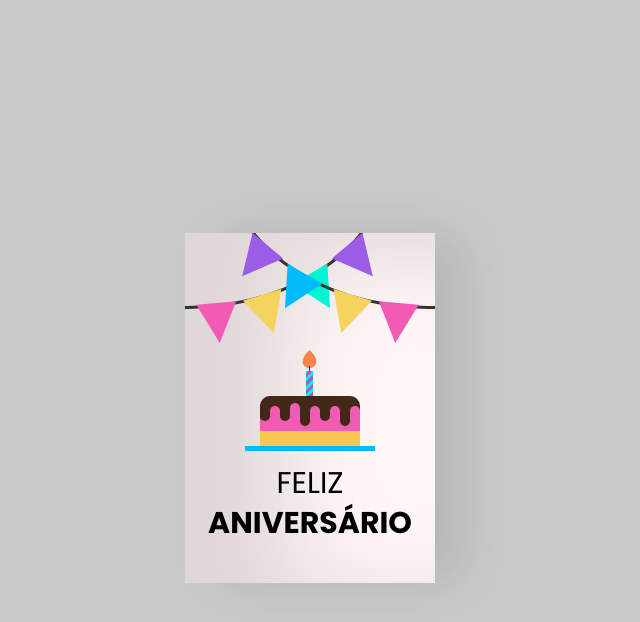
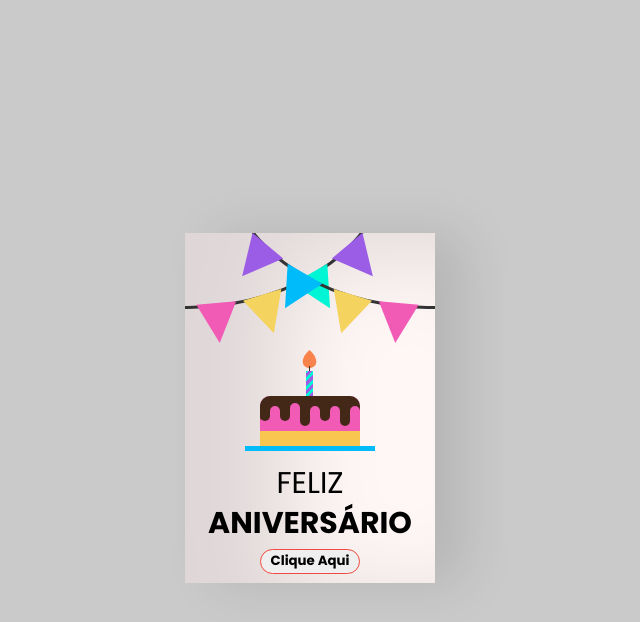
Before and after one commit to edu-hms/cartao-aniversario, a plain HTML site: page index.html in a window 1280 px wide. Shown: the whole page, without its empty margins (330-970 px from the left). Drawn offline with nearby package versions, Linux system fonts and the light colour scheme.

Commit message:
Commit Botão

```diff
--- a/css/style.css
+++ b/css/style.css
@@ -82,7 +82,7 @@ body {
   }
 
   .toyou {
-    top:123px;
+    top:120px;
   }
 
   .bday {
@@ -258,3 +258,16 @@ body {
   .name {
     margin-left:150px;
   }
+
+  /* Botão teste */
+
+  .botao {
+  transition-duration: 0.4s;
+  color: black;
+  border: 1px solid rgb(241, 73, 61);
+  border-radius: 15px;
+  font-family: 'Poppins';
+  font-weight: bold;
+  width: 100px;
+  height: 25px;
+}
--- a/index.html
+++ b/index.html
@@ -14,7 +14,7 @@
             <div class="front-text">
             <h3 class="happy">FELIZ</h3>
             <h2 class="bday">ANIVERSÁRIO</h2>
-
+            <h3 class="toyou"><button class="botao" type="button">Clique Aqui</button></h3>
         </div>
         <div class="wrap-deco">
             <div class="decorations"></div>
```
